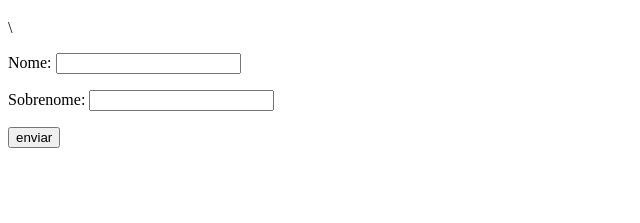
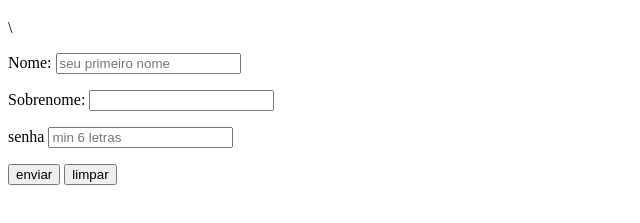
Before and after one commit to ernanipedroso/html-css, a plain HTML site: page exercicios/ex025/form001.html in a window 1280 px wide. Shown: the part 61-284 px from the top of the page, without its empty margins (0-640 px from the left). Drawn offline with Linux system fonts and the light colour scheme.

Commit message:
Update form001.html

```diff
--- a/exercicios/ex025/form001.html
+++ b/exercicios/ex025/form001.html
@@ -7,14 +7,19 @@
 </head>
 <body>
     <h1>meu primeiro formulario</h1>\
-    <form autocomplete="off">
+    <form autocomplete="on" method="post">
         <p><label for="Nome">Nome:</label>
-            <input type="text" name="Nome" id="Nome">
+            <input type="text" name="Nome" id="Nome" placeholder="seu primeiro nome" autocomplete="username" required>
         </p>
         <p><label for="sobrenome">Sobrenome:</label>
             <input type="text" name="Sobrenome" id="sobrenome">
         </p>
+        <p>
+            <label for="isen">senha</label>
+            <input type="password" name="sen" id="isen" placeholder="min 6 letras" autocomplete="current-password" required minlength="6">
+        </p>
         <p><input type="submit" value="enviar">
+            <input type="reset" value="limpar">
         </p>
     </form>
 
```
